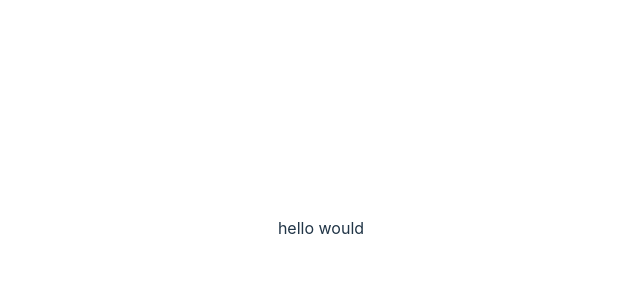
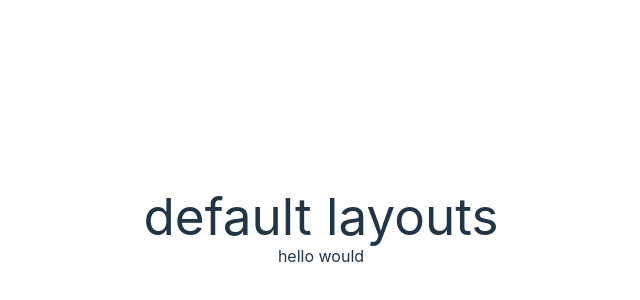
Before and after one commit to TienDatDuong/IMoney_21_01_2024, a Vue app: page / in a window 1280 px wide. Shown: the part 172-472 px from the top of the page, without its empty margins (319-959 px from the left). Built offline with nearby package versions, Linux system fonts and the light colour scheme.

Commit message:
Multiple Layouts

```diff
--- a/src/App.vue
+++ b/src/App.vue
@@ -6,10 +6,9 @@ import { PUBLIC_LAYOUT } from './constants';
   export default {
     setup(){
       const router = useRoute();
-      console.log("🚀 ~ setup ~ router:", router)
 
       return {
-        layout: computed(() => router.meta.layout || PUBLIC_LAYOUT )
+        layout: computed(() => (router.meta.layout || PUBLIC_LAYOUT) + '-layout' )
       }
     }
   }
--- a/src/layouts/auth.vue
+++ b/src/layouts/auth.vue
@@ -1,3 +1,4 @@
 <template>
+  <h1>auth layouts</h1>
   <slot/>
 </template>
--- a/src/layouts/default.vue
+++ b/src/layouts/default.vue
@@ -1,3 +1,4 @@
 <template>
+  <h1>default layouts</h1>
   <slot/>
 </template>
--- a/src/main.ts
+++ b/src/main.ts
@@ -3,8 +3,12 @@ import "./style/tailwind.css";
 import "./style.css";
 import App from "./App.vue";
 import router from './router'
+import { registerComponentGlobal } from "./utils/import";
+
 
 const app = createApp(App)
+
+registerComponentGlobal(app)
 
 app.use(router)
 
--- /dev/null
+++ b/src/utils/import.ts
@@ -0,0 +1,6 @@
+import { defineAsyncComponent} from 'vue';
+
+export function registerComponentGlobal(app: any){
+  app.component('auth-layout',defineAsyncComponent(() => import('../layouts/auth.vue')))
+  app.component('default-layout',defineAsyncComponent(() => import('../layouts/default.vue')))
+}
--- a/tsconfig.json
+++ b/tsconfig.json
@@ -3,7 +3,8 @@
     "baseUrl": ".",
     "paths": {
       "@/*": ["./src/*"]
-    }
+    },
+    "lib": ["ES2015"]
   },
   "exclude": ["node_modules", "dist"]
 }
```
Also changed, not shown: 1 other file (tests, documents, lock files or other folders).
